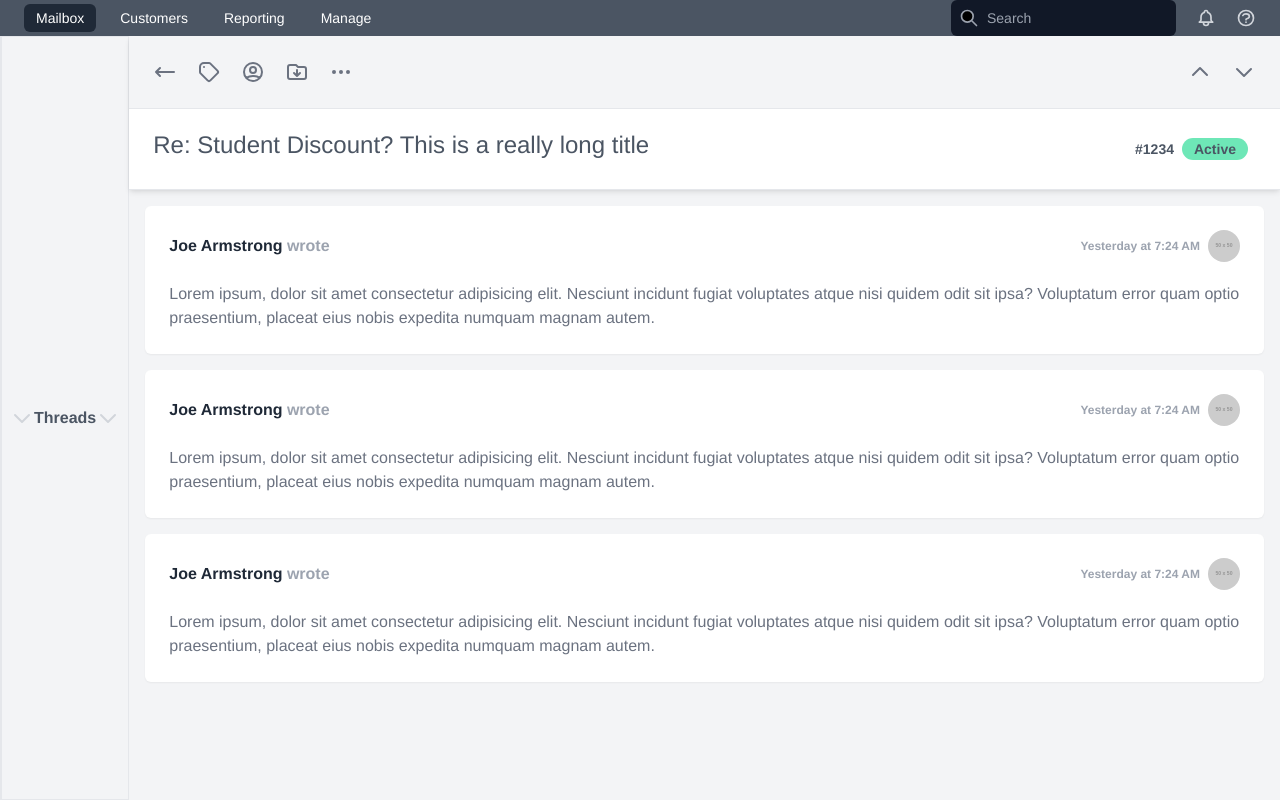
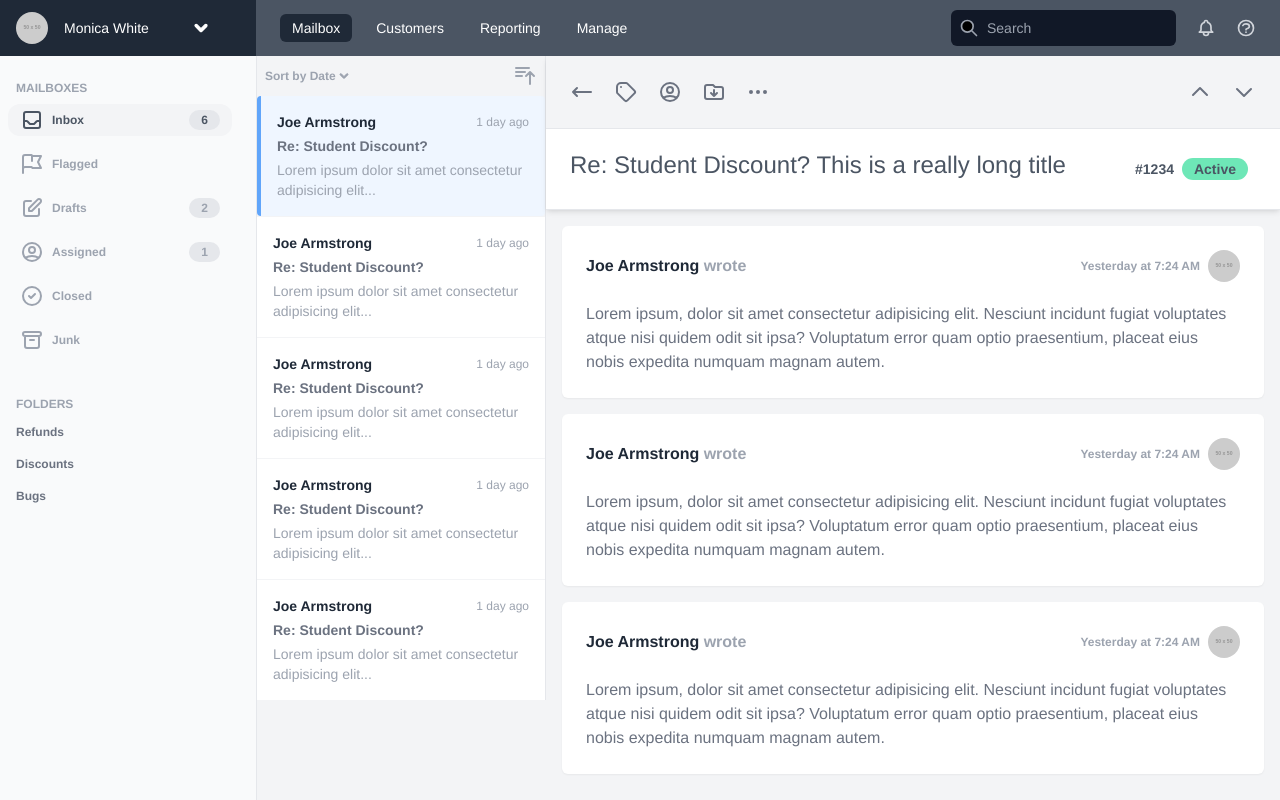
Before and after one commit to CharlieTheProgrammer/tailwind-vue-tuts, a Vue app: page / in a window 1280 px wide. Built offline with nearby package versions, Linux system fonts and the light colour scheme.

Commit message:
More transition and responsive design. It's janky because all the transitions trigger at one breakpoint instead of being spread out over multiple breakpoints.

```diff
--- a/src/App.vue
+++ b/src/App.vue
@@ -158,14 +158,14 @@
 				</div>
 			</transition>
 
-			<main class="flex flex-col md:flex-row flex-1  border-l w-96">
-				<button class="text-center font-semibold text-gray-600 border hover:bg-gray-200 p-2" @click="slideY = !slideY">
+			<main class="flex flex-col lg:flex-row flex-1  border-l w-96">
+				<button class="text-center font-semibold text-gray-600 border hover:bg-gray-200 p-2" @click="slideY = !slideY" v-if="!isLg">
 					<div class="flex justify-between">
 						<div class="flex gap-x-5">
 							<svg v-if="slideY" class="h-6 w-6 text-gray-600" xmlns="http://www.w3.org/2000/svg" fill="none" viewBox="0 0 24 24" stroke="currentColor">
 								<path stroke-linecap="round" stroke-linejoin="round" stroke-width="2" d="M5 15l7-7 7 7" />
 							</svg>
-							<svg v-else class="h-6 w-6 text-gray-300" xmlns="http://www.w3.org/2000/svg" fill="none" viewBox="0 0 24 24" stroke="currentColor">
+							<svg v-else class="h-6 w-6 text-gray-400" xmlns="http://www.w3.org/2000/svg" fill="none" viewBox="0 0 24 24" stroke="currentColor">
 								<path stroke-linecap="round" stroke-linejoin="round" stroke-width="2" d="M19 9l-7 7-7-7" />
 							</svg>
 						</div>
@@ -174,13 +174,14 @@
 							<svg v-if="slideY" class="h-6 w-6 text-gray-600" xmlns="http://www.w3.org/2000/svg" fill="none" viewBox="0 0 24 24" stroke="currentColor">
 								<path stroke-linecap="round" stroke-linejoin="round" stroke-width="2" d="M5 15l7-7 7 7" />
 							</svg>
-							<svg v-else class="h-6 w-6 text-gray-300" xmlns="http://www.w3.org/2000/svg" fill="none" viewBox="0 0 24 24" stroke="currentColor">
+							<svg v-else class="h-6 w-6 text-gray-400" xmlns="http://www.w3.org/2000/svg" fill="none" viewBox="0 0 24 24" stroke="currentColor">
 								<path stroke-linecap="round" stroke-linejoin="round" stroke-width="2" d="M19 9l-7 7-7-7" />
 							</svg>
 						</div>
 					</div>
 				</button>
 
+				<div class="overflow-y-hidden flex-shrink-0 ">
 					<transition name="slide-vertical">
 						<div class="flex flex-col flex-shrink-0 border-r z-20" v-if="slideY">
 							<div class="flex items-center justify-between p-2 text-xs text-gray-400 font-semibold">
@@ -202,6 +203,7 @@
 							</div>
 							<!-- Cards go here -->
 							<div class="flex-grow flex flex-col overflow-y-auto divide-y divide-gray-100">
+								<button>
 									<div class="w-full md:w-72 bg-blue-50 flex flex-col text-left p-4 gap-y-1 border-l-4 border-blue-400 rounded">
 										<div class="flex justify-between items-center">
 											<div class="text-sm text-gray-800 font-semibold">Joe Armstrong</div>
@@ -210,7 +212,9 @@
 										<div class="text-sm font-semibold text-gray-500">Re: Student Discount?</div>
 										<p class="text-sm text-gray-400 w-full">Lorem ipsum dolor sit amet consectetur adipisicing elit...</p>
 									</div>
-							<div class="w-full md:w-72 bg-white flex flex-col text-left p-4 gap-y-1">
+								</button>
+								<button>
+									<div class="w-full md:w-72 bg-white hover:bg-blue-50 flex flex-col text-left p-4 gap-y-1">
 										<div class="flex justify-between items-center">
 											<div class="text-sm text-gray-800 font-semibold">Joe Armstrong</div>
 											<div class="text-gray-400 text-xs">1 day ago</div>
@@ -218,7 +222,9 @@
 										<div class="text-sm font-semibold text-gray-500">Re: Student Discount?</div>
 										<p class="text-sm text-gray-400 w-full">Lorem ipsum dolor sit amet consectetur adipisicing elit...</p>
 									</div>
-							<div class="w-full md:w-72 bg-white flex flex-col text-left p-4 gap-y-1">
+								</button>
+								<button>
+									<div class="w-full md:w-72 bg-white hover:bg-blue-50 flex flex-col text-left p-4 gap-y-1">
 										<div class="flex justify-between items-center">
 											<div class="text-sm text-gray-800 font-semibold">Joe Armstrong</div>
 											<div class="text-gray-400 text-xs">1 day ago</div>
@@ -226,7 +232,9 @@
 										<div class="text-sm font-semibold text-gray-500">Re: Student Discount?</div>
 										<p class="text-sm text-gray-400 w-full">Lorem ipsum dolor sit amet consectetur adipisicing elit...</p>
 									</div>
-							<div class="w-full md:w-72 bg-white flex flex-col text-left p-4 gap-y-1">
+								</button>
+								<button>
+									<div class="w-full md:w-72 bg-white hover:bg-blue-50 flex flex-col text-left p-4 gap-y-1">
 										<div class="flex justify-between items-center">
 											<div class="text-sm text-gray-800 font-semibold">Joe Armstrong</div>
 											<div class="text-gray-400 text-xs">1 day ago</div>
@@ -234,7 +242,9 @@
 										<div class="text-sm font-semibold text-gray-500">Re: Student Discount?</div>
 										<p class="text-sm text-gray-400 w-full">Lorem ipsum dolor sit amet consectetur adipisicing elit...</p>
 									</div>
-							<div class="w-full md:w-72 bg-white flex flex-col text-left p-4 gap-y-1">
+								</button>
+								<button>
+									<div class="w-full md:w-72 bg-white hover:bg-blue-50 flex flex-col text-left p-4 gap-y-1">
 										<div class="flex justify-between items-center">
 											<div class="text-sm text-gray-800 font-semibold">Joe Armstrong</div>
 											<div class="text-gray-400 text-xs">1 day ago</div>
@@ -242,49 +252,11 @@
 										<div class="text-sm font-semibold text-gray-500">Re: Student Discount?</div>
 										<p class="text-sm text-gray-400 w-full">Lorem ipsum dolor sit amet consectetur adipisicing elit...</p>
 									</div>
-							<div class="w-full md:w-72 bg-white flex flex-col text-left p-4 gap-y-1">
-								<div class="flex justify-between items-center">
-									<div class="text-sm text-gray-800 font-semibold">Joe Armstrong</div>
-									<div class="text-gray-400 text-xs">1 day ago</div>
-								</div>
-								<div class="text-sm font-semibold text-gray-500">Re: Student Discount?</div>
-								<p class="text-sm text-gray-400 w-full">Lorem ipsum dolor sit amet consectetur adipisicing elit...</p>
-							</div>
-							<div class="w-full md:w-72 bg-white flex flex-col text-left p-4 gap-y-1">
-								<div class="flex justify-between items-center">
-									<div class="text-sm text-gray-800 font-semibold">Joe Armstrong</div>
-									<div class="text-gray-400 text-xs">1 day ago</div>
-								</div>
-								<div class="text-sm font-semibold text-gray-500">Re: Student Discount?</div>
-								<p class="text-sm text-gray-400 w-full">Lorem ipsum dolor sit amet consectetur adipisicing elit...</p>
-							</div>
-							<div class="w-full md:w-72 bg-white flex flex-col text-left p-4 gap-y-1">
-								<div class="flex justify-between items-center">
-									<div class="text-sm text-gray-800 font-semibold">Joe Armstrong</div>
-									<div class="text-gray-400 text-xs">1 day ago</div>
-								</div>
-								<div class="text-sm font-semibold text-gray-500">Re: Student Discount?</div>
-								<p class="text-sm text-gray-400 w-full">Lorem ipsum dolor sit amet consectetur adipisicing elit...</p>
-							</div>
-							<!-- <div class="w-full md:w-72 bg-white flex flex-col text-left p-4 gap-y-1">
-							<div class="flex justify-between items-center">
-								<div class="text-sm text-gray-800 font-semibold">Joe Armstrong</div>
-								<div class="text-gray-400 text-xs">1 day ago</div>
-							</div>
-							<div class="text-sm font-semibold text-gray-500">Re: Student Discount?</div>
-							<p class="text-sm text-gray-400 w-full">Lorem ipsum dolor sit amet consectetur adipisicing elit...</p>
-						</div>
-						<div class="w-full md:w-72 bg-white flex flex-col text-left p-4 gap-y-1">
-							<div class="flex justify-between items-center">
-								<div class="text-sm text-gray-800 font-semibold">Joe Armstrong</div>
-								<div class="text-gray-400 text-xs">1 day ago</div>
-							</div>
-							<div class="text-sm font-semibold text-gray-500">Re: Student Discount?</div>
-							<p class="text-sm text-gray-400 w-full">Lorem ipsum dolor sit amet consectetur adipisicing elit...</p>
-						</div> -->
+								</button>
 							</div>
 						</div>
 					</transition>
+				</div>
 
 				<div class="flex-1 divide-y flex flex-col flex-shrink-0">
 					<!-- Header -->
@@ -445,17 +417,27 @@ export default {
 		return {
 			windowWidth: window.innerWidth,
 			slide: false,
-			slideY: false,
+			slideY: true,
 		};
 	},
 	mounted() {
 		window.addEventListener('resize', () => {
 			this.windowWidth = window.innerWidth;
 		});
+		if (this.isLg) {
+			this.slide = true;
+			this.slideY = true;
+		} else {
+			this.slide = false;
+			this.slideY = false;
+		}
 	},
 	watch: {
 		isLg(val, oldVal) {
-			if (val !== oldVal) this.slide = !this.slide;
+			if (val !== oldVal) {
+				this.slide = !this.slide;
+				this.slideY = !this.slideY;
+			}
 		},
 	},
 };
```
Lines whose indentation alone changed are shown as unchanged.
